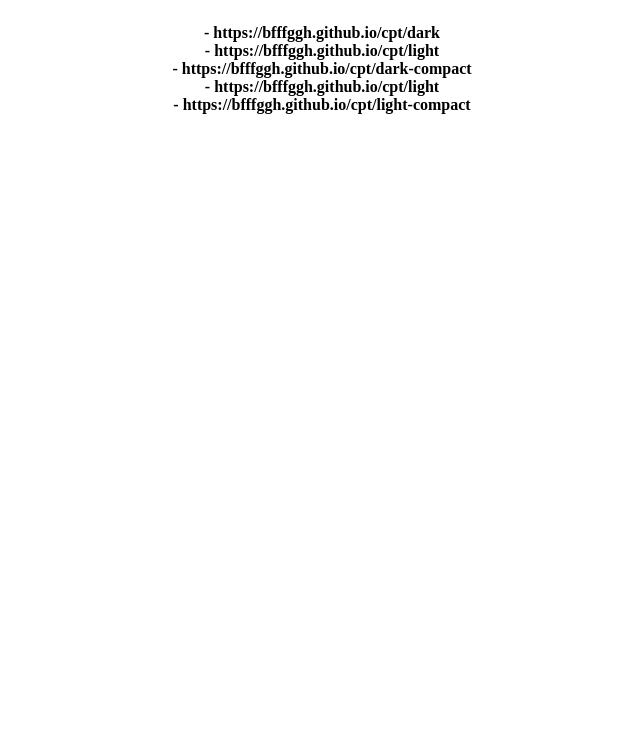
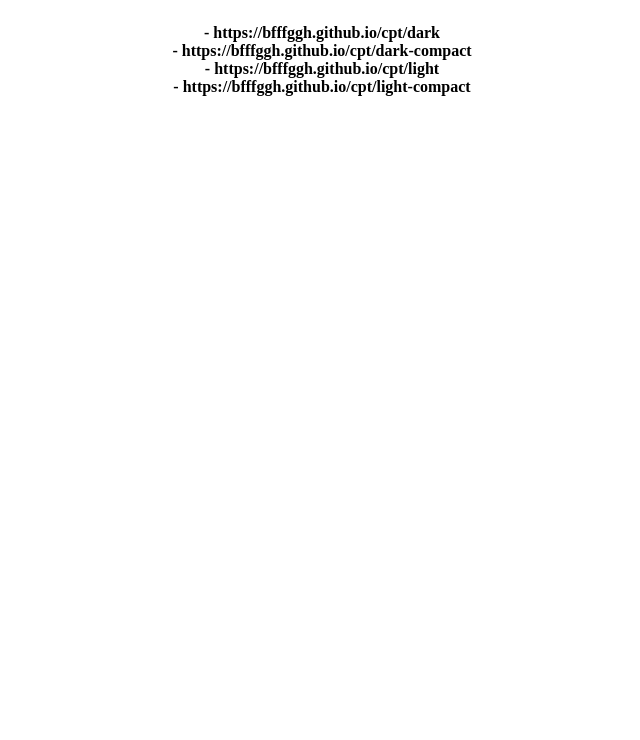
Before and after one commit to bfffggh/cpt, a plain HTML site: page index.html in a window 1280 px wide. Shown: the part 60-800 px from the top of the page, without its empty margins (318-958 px from the left). Drawn offline with Linux system fonts and the light colour scheme.

Commit message:
Update index.html

```diff
--- a/index.html
+++ b/index.html
@@ -1 +1 @@
-<center><h1>Please go to one of these URLs instead:</h1><br><b>- https://bfffggh.github.io/cpt/dark</b><br><b>- https://bfffggh.github.io/cpt/light</b><br><b>- https://bfffggh.github.io/cpt/dark-compact</b><br><b>- https://bfffggh.github.io/cpt/light</b><br><b>- https://bfffggh.github.io/cpt/light-compact</b></center>
+<center><h1>Please go to one of these URLs instead:</h1><br><b>- https://bfffggh.github.io/cpt/dark</b><br><b>- https://bfffggh.github.io/cpt/dark-compact</b><br><b>- https://bfffggh.github.io/cpt/light</b><br><b>- https://bfffggh.github.io/cpt/light-compact</b></center>
```
